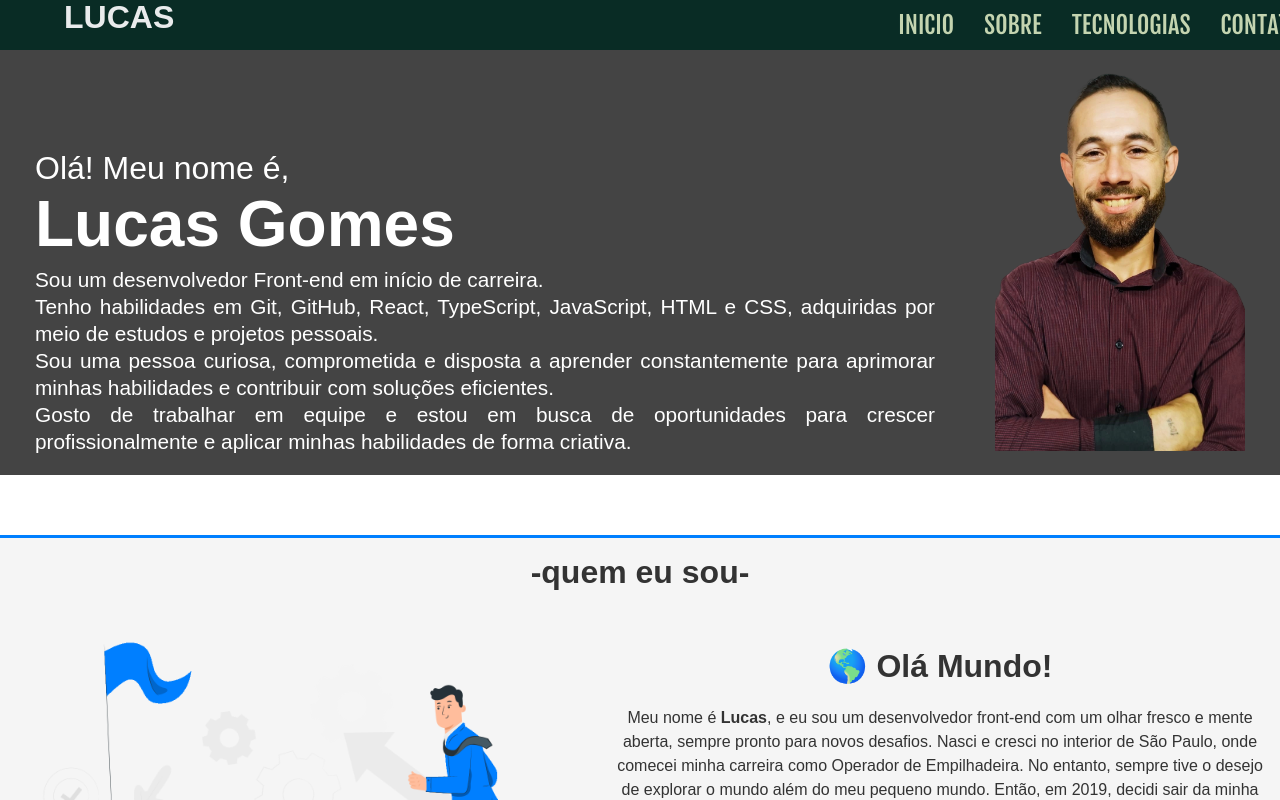
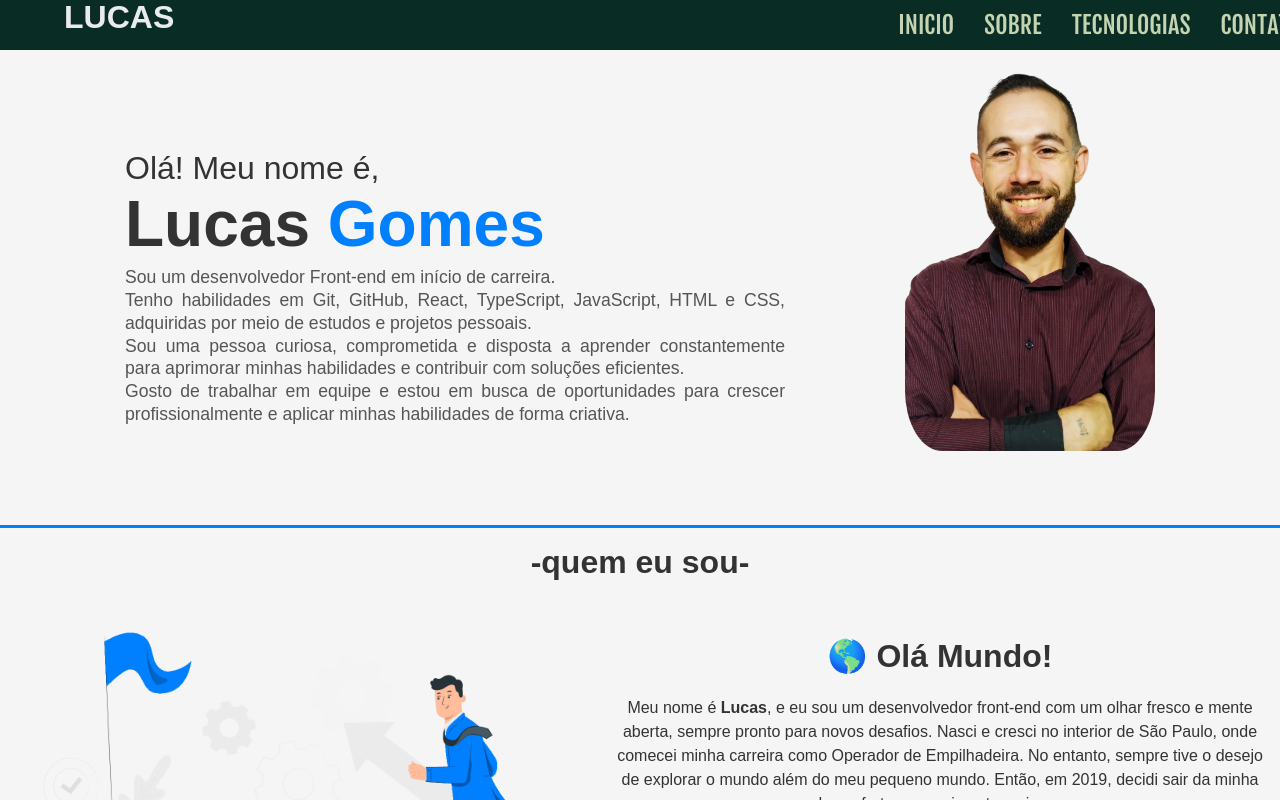
Before and after one commit to lucasccgomes/portfolio-lucas, a React (Vite) app: page / in a window 1280 px wide. Shown: the top 800 px of the page. Built offline with nearby package versions, Linux system fonts and the light colour scheme.

Commit message:
chore(home): changes in colors because the palette was changed

```diff
--- a/src/components/Home/Home.css
+++ b/src/components/Home/Home.css
@@ -1,15 +1,15 @@
 .home{
     display: flex;
     justify-content: center;
-    margin-bottom: 60px;
-    background-color:  #444;
-    color: #fff;
-    padding-bottom: 20px;
+    background-color: var(--cinzaclaro);
+    color: var(--cinzaescuro);
+    padding-bottom: 70px;
 
 }
 
 .profile-photo img{
     max-width: 250px;
+    border-radius: 15%;
 }
 
 .brief-about{
@@ -29,6 +29,10 @@
     font-size: 2em;
 }
 
+.myname b{
+    color: var(--azul);
+}
+
 .myname{
     font-size: 4em;
     line-height: normal;
@@ -36,11 +40,14 @@
     margin: 0;
 }
 
-.brief-descrition{
+.brief-description{
     margin-top: 5px;
+    max-width: 660px;
+    margin-right: 60px ;
 }
 
-.brief-descrition p{
-    font-size: 1.3em;
+.brief-description p{
+    font-size: 1.1em;
     line-height: 1.3;
+    color: var(--cinzam);
 }
--- a/src/components/Home/Home.tsx
+++ b/src/components/Home/Home.tsx
@@ -8,8 +8,8 @@ const Home = () => {
         <div className='home'>
             <div className="brief-about">
                 <p className='helo'>Olá! Meu nome é,</p>
-                <h1 className='myname'>Lucas Gomes </h1>
-                <div className="brief-descrition">
+                <h1 className='myname'>Lucas <b>Gomes</b></h1>
+                <div className="brief-description">
                     <p>Sou um desenvolvedor Front-end em início de carreira. <br />
                 Tenho habilidades em Git, GitHub, React, TypeScript, JavaScript, HTML e CSS, adquiridas por meio de estudos e projetos pessoais. <br />
                 Sou uma pessoa curiosa, comprometida e disposta a aprender constantemente para aprimorar minhas habilidades e contribuir com soluções eficientes. <br />
```
